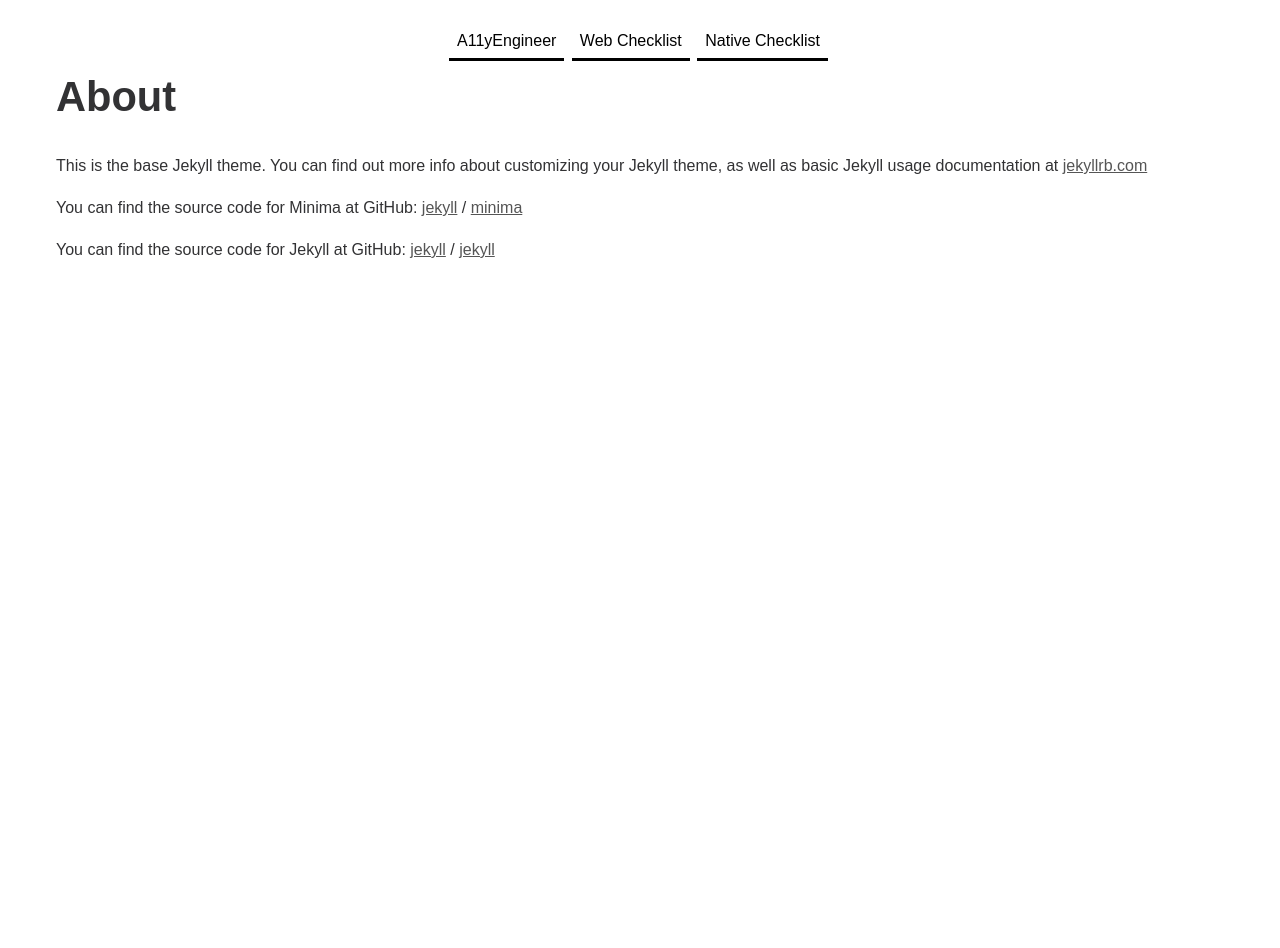
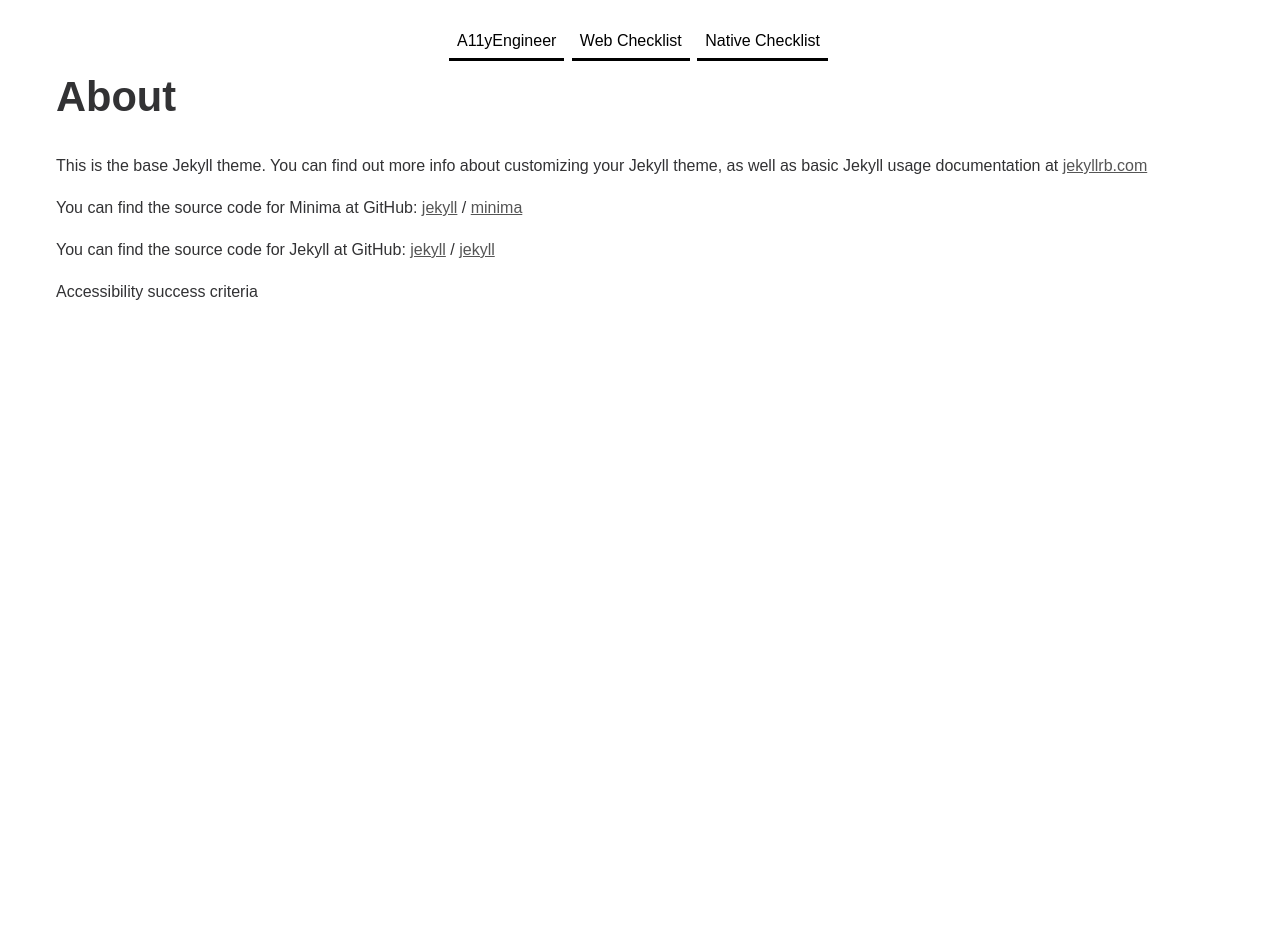
Before and after one commit to charlietriplett/OpenA11yEngineer, a Jekyll site: the page built from about.markdown, in a window 1280 px wide. Built offline with Jekyll 4.4.1, drawn with Linux system fonts in a browser that asks for light colours.

Commit message:
Minor layout and style updates

```diff
--- a/_config.yml
+++ b/_config.yml
@@ -23,9 +23,9 @@ email: arc-support@t-mobile.com
 description: >- # this means to ignore newlines until "baseurl:"
   Accessibility success criteria
 baseurl: "/OpenA11yEngineer" # the subpath of your site, e.g. /blog
-url: "https://charlietriplett.github.io/" # the base hostname & protocol for your site, e.g. http://example.com
+url: "https://charlietriplett.github.io" # the base hostname & protocol for your site, e.g. http://example.com
 twitter_username: a11yengineer
-github_username:  jekyll
+github_username:  charlietriplett
 
 # Build settings
 theme: minima
--- a/_includes/footer.html
+++ b/_includes/footer.html
@@ -1,27 +1,8 @@
 <footer class="container" id="site-footer">
-  <!--<ul>-->
-    <!--<li>-->
-      <!--{%- if site.author -%}-->
-        <!--{{ site.author | escape }}-->
-      <!--{%- else -%}-->
-        <!--{{ site.title | escape }}-->
-      <!--{%- endif -%}-->
-    <!--</li>-->
-    <!--{%- if site.email -%}-->
-      <!--<li>-->
-        <!--<a class="u-email" href="mailto:{{ site.email }}">-->
-          <!--{{ site.email }}-->
-        <!--</a>-->
-      <!--</li>-->
-    <!--{%- endif -%}-->
-  <!--</ul>-->
 
-  <!--<div class="social">-->
-    <!--{%- include social.html -%}-->
-  <!--</div>-->
 
-  <!--<div class="description">-->
-    <!--<p>{{- site.description | escape -}}</p>-->
-  <!--</div>-->
+  <div class="description">
+    <p>{{- site.description | escape -}}</p>
+  </div>
 
 </footer>
--- a/_layouts/home.html
+++ b/_layouts/home.html
@@ -10,7 +10,7 @@ layout: default
   {{ content }}
 </div>
 
-<div class="container">
+<div class="container narrow">
     <ul class="cards">
         <li class="card">
             <a href="{{ site.baseurl }}/web/">
--- a/_sass/modules/_structure.scss
+++ b/_sass/modules/_structure.scss
@@ -89,9 +89,6 @@ main {
         font-size: 1rem;
         font-weight: normal;
       }
-
-
     }
-
   }
 }
```
